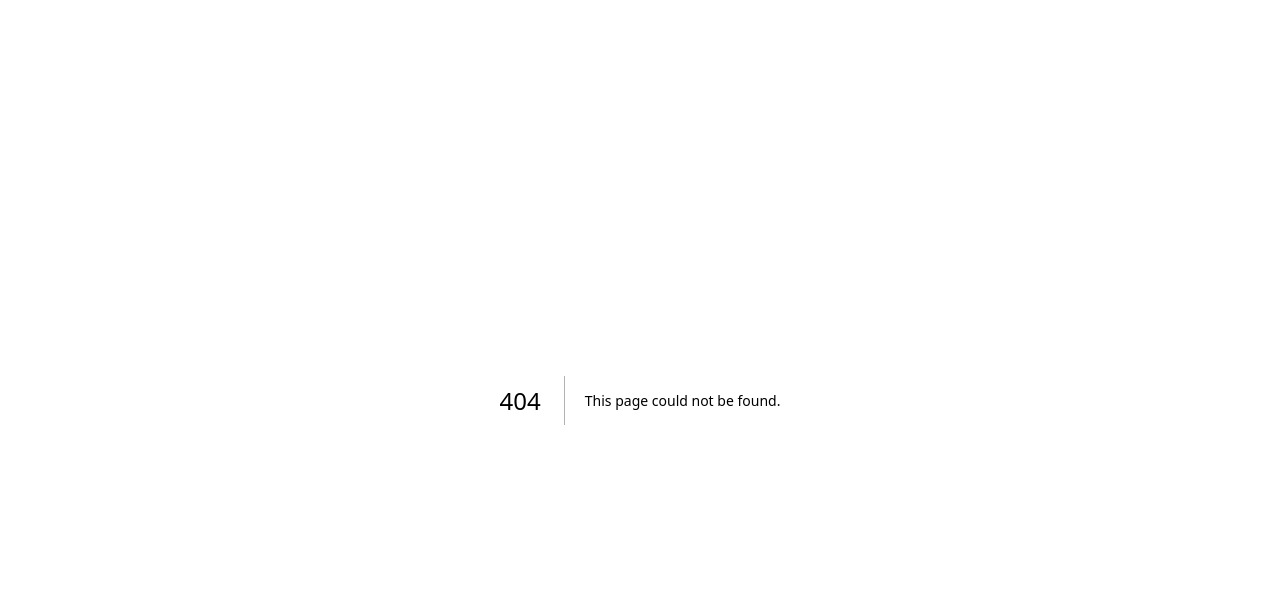
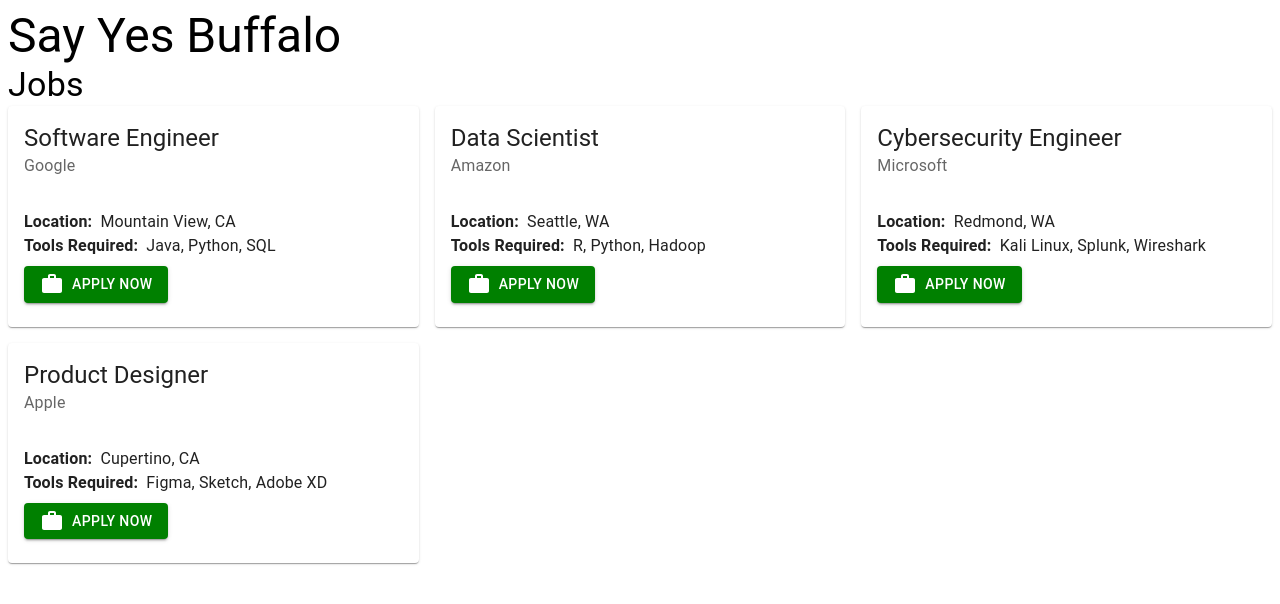
Before and after one commit to VeejayG98/yes-buffalo-frontend, a Next.js app: page /jobs in a window 1280 px wide. Before the commit this address had no page. Shown: the top 604 px of the page. Built offline with nearby package versions, Linux system fonts and the light colour scheme.

Commit message:
Created the basic code base.

```diff
--- /dev/null
+++ b/public/temp.json
@@ -0,0 +1,34 @@
+[
+    {
+      "company": "Google",
+      "title": "Software Engineer",
+      "link": "https://careers.google.com/jobs/results/?q=software%20engineer",
+      "job_id": "123456",
+      "tools": "Java, Python, SQL",
+      "location": "Mountain View, CA"
+    },
+    {
+      "company": "Amazon",
+      "title": "Data Scientist",
+      "link": "https://www.amazon.jobs/en/jobs/157744/data-scientist",
+      "job_id": "789012",
+      "tools": "R, Python, Hadoop",
+      "location": "Seattle, WA"
+    },
+    {
+      "company": "Microsoft",
+      "title": "Cybersecurity Engineer",
+      "link": "https://careers.microsoft.com/us/en-us/search?q=cybersecurity%20engineer",
+      "job_id": "345678",
+      "tools": "Kali Linux, Splunk, Wireshark",
+      "location": "Redmond, WA"
+    },
+    {
+      "company": "Apple",
+      "title": "Product Designer",
+      "link": "https://www.apple.com/jobs/us/search?job_title=product%20designer",
+      "job_id": "901234",
+      "tools": "Figma, Sketch, Adobe XD",
+      "location": "Cupertino, CA"
+    }
+  ]
--- /dev/null
+++ b/src/components/CompanyCard.tsx
@@ -0,0 +1,30 @@
+import { Box, Button, Card, CardContent, CardHeader, Typography } from "@mui/material";
+import WorkRoundedIcon from '@mui/icons-material/WorkRounded';
+import { CompanyInfo } from "@/interface";
+
+const CompanyCard = ({title, company, location, tools} : CompanyInfo) => {
+    return(
+        <Card>
+            <CardHeader title={title} subheader={company} />
+            <CardContent>
+              <Typography>
+                <Box component="span" fontWeight="bold">
+                  Location: &nbsp;
+                </Box>
+                {location}
+              </Typography>
+              <Typography variant="body1">
+                <Box component="span" fontWeight="bold">
+                  Tools Required: &nbsp;
+                </Box>
+                {tools}
+              </Typography>
+              <Button variant="contained" sx={{marginTop:1, backgroundColor: "green"}}>
+                <WorkRoundedIcon sx={{ mr: 1 }} />
+                Apply Now
+              </Button>
+            </CardContent>
+          </Card>
+    );
+}
+export default CompanyCard;
--- /dev/null
+++ b/src/interface.ts
@@ -0,0 +1,6 @@
+export interface CompanyInfo {
+    title: string;
+    company: string;
+    location: string;
+    tools: string;
+}
--- /dev/null
+++ b/src/pages/jobs/index.tsx
@@ -0,0 +1,32 @@
+import CompanyCard from "@/components/CompanyCard";
+import { CompanyInfo } from "@/interface";
+import { Grid, Typography } from "@mui/material";
+import { useEffect, useState } from "react";
+
+export default function Jobs() {
+  const [jobs, setJobs] = useState<CompanyInfo[]>([]);
+  useEffect(() => {
+    fetch("temp.json", {
+      headers: {
+        "Content-Type": "application/json",
+        Accept: "application/json",
+      },
+    })
+    .then((response) => response.json())
+    .then((data) => setJobs(data));
+  }, []);
+  return (
+    <div>
+      <Typography variant="h3">Say Yes Buffalo</Typography>
+      <Typography variant="h4">Jobs</Typography>
+
+      <Grid container spacing={2} display="flex" justifyContent="flex-start">
+        {jobs.map((job) => (
+          <Grid item xs={12} sm={6} md={4}>
+          <CompanyCard title={job.title} company={job.company} location={job.location} tools={job.tools} />
+        </Grid>
+        ))}
+      </Grid>
+    </div>
+  );
+}
--- a/src/styles/globals.css
+++ b/src/styles/globals.css
@@ -1,4 +1,4 @@
-:root {
+/* :root {
   --max-width: 1100px;
   --border-radius: 12px;
   --font-mono: ui-monospace, Menlo, Monaco, 'Cascadia Mono', 'Segoe UI Mono',
@@ -104,4 +104,4 @@
   html {
     color-scheme: dark;
   }
-}
+} */
```
Also changed, not shown: package.json (+7 -0 lines), src/pages/signup.tsx (added, +90 -0 lines), 1 other file (tests, documents, lock files or other folders).
